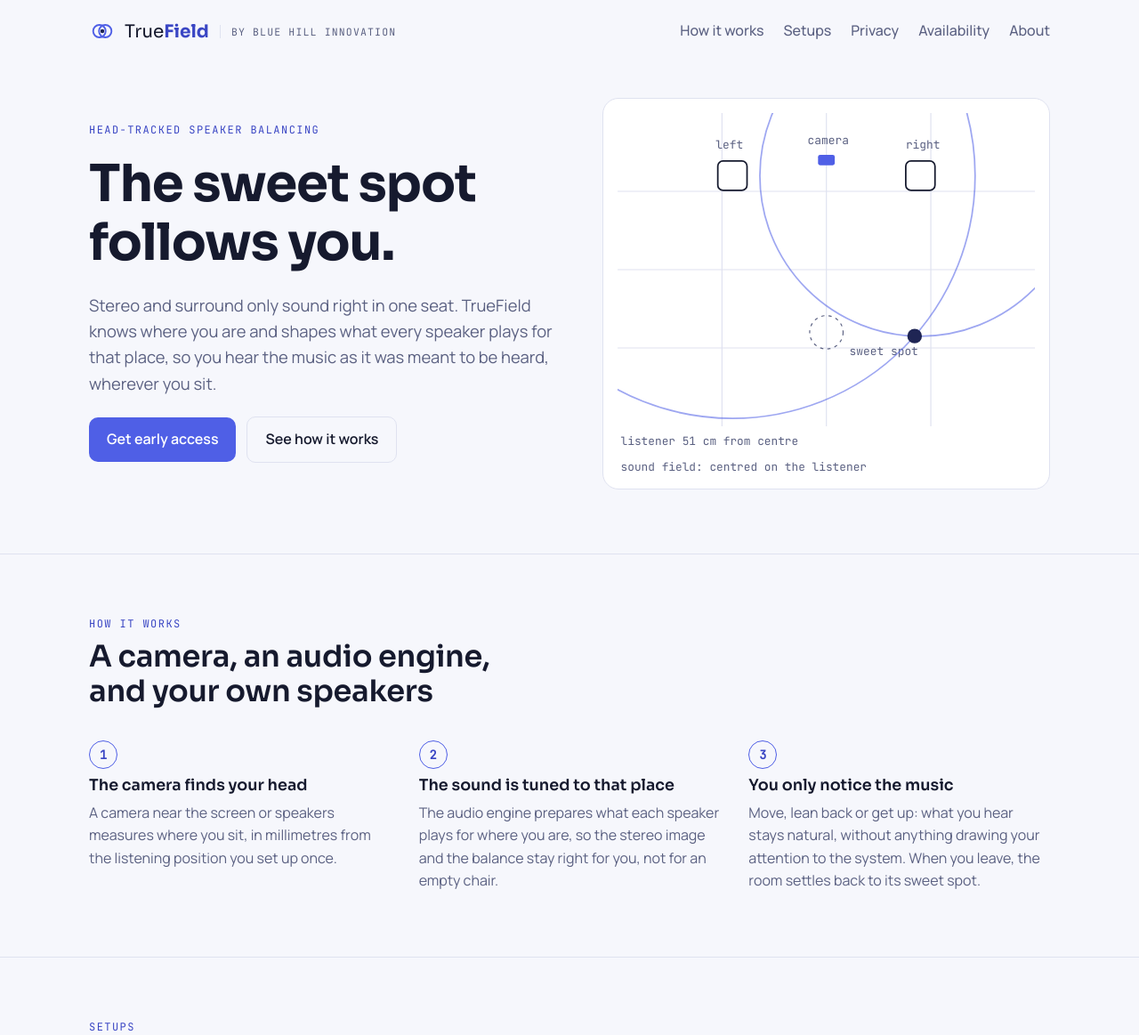
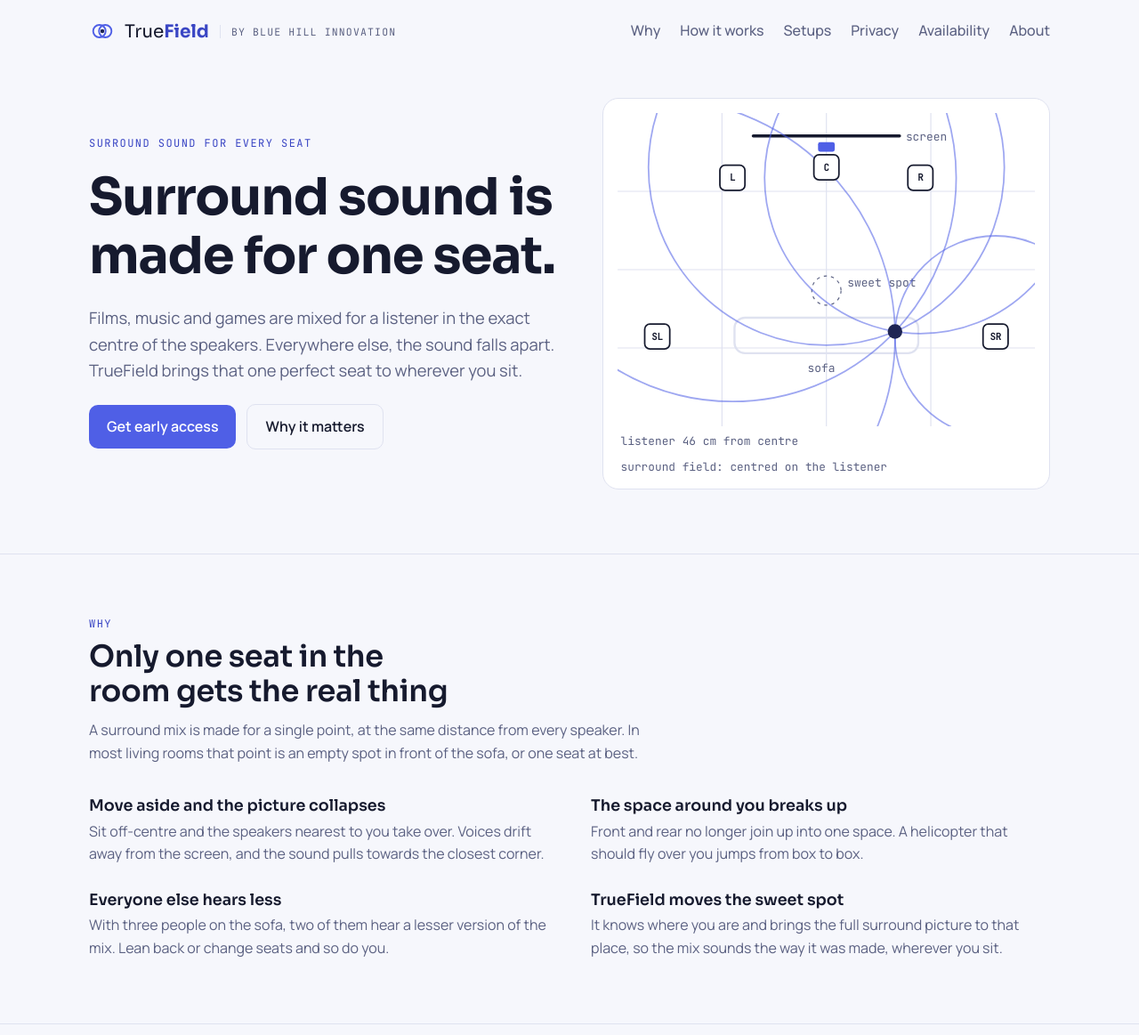
Before and after one commit to jvdh1978/truefield-site, a plain HTML site: page site/index.html in a window 1280 px wide. Shown: the top 1163 px of the page at 89% size. Drawn offline with Linux system fonts and the light colour scheme.

Commit message:
Start with the why: surround is made for one seat; surround layout in the room plan
Co-Authored-By: Claude Opus 5.5 <noreply@anthropic.com>
Claude-Session: https://claude.ai/code/session_01YBF4e6jWFjerCgbnLCCwXW

```diff
--- a/site/index.html
+++ b/site/index.html
@@ -73,6 +73,10 @@ nav ul a:hover { color: var(--fg); }
 .plan .head { fill: var(--glow); }
 .plan .label { fill: var(--muted); font: 11px var(--f-mono); }
 .plan .cam { fill: var(--brand); }
+.plan .screen { stroke: var(--fg); stroke-width: 3; stroke-linecap: round; }
+.plan .sofa { fill: none; stroke: var(--line); stroke-width: 2; }
+.plan .spk-t { fill: var(--fg); font: 600 9px var(--f-mono); text-anchor: middle; }
+
 
 section { padding-block: 72px; border-top: 1px solid var(--line); }
 .sec-head { display: grid; gap: 12px; margin-bottom: 36px; max-width: 40em; }
@@ -122,6 +126,7 @@ footer .wrap { padding-block: 40px; color: var(--muted); font-size: 0.9rem; disp
   <a class="maker" href="#about" style="text-decoration:none">by Blue Hill Innovation</a>
   </div>
   <ul>
+    <li><a href="#why">Why</a></li>
     <li><a href="#how">How it works</a></li>
     <li><a href="#setups">Setups</a></li>
     <li><a href="#privacy">Privacy</a></li>
@@ -132,33 +137,48 @@ footer .wrap { padding-block: 40px; color: var(--muted); font-size: 0.9rem; disp
 
 <header class="hero" id="top"><div class="wrap">
   <div class="copy">
-    <span class="eyebrow">Head-tracked speaker balancing</span>
-    <h1>The sweet spot follows you.</h1>
-    <p class="lede">Stereo and surround only sound right in one seat. TrueField knows where you are and shapes what every speaker plays for that place, so you hear the music as it was meant to be heard, wherever you sit.</p>
+    <span class="eyebrow">Surround sound for every seat</span>
+    <h1>Surround sound is made for one seat.</h1>
+    <p class="lede">Films, music and games are mixed for a listener in the exact centre of the speakers. Everywhere else, the sound falls apart. TrueField brings that one perfect seat to wherever you sit.</p>
     <div class="cta">
       <a class="btn" href="#status">Get early access</a>
-      <a class="btn ghost" href="#how">See how it works</a>
+      <a class="btn ghost" href="#why">Why it matters</a>
     </div>
   </div>
   <figure class="plan" style="margin:0">
-    <svg viewBox="0 0 400 300" role="img" aria-label="Room plan: two speakers, a camera and a listener who moves; the sound's centre follows the listener">
+    <svg viewBox="0 0 400 300" role="img" aria-label="Room plan with five surround speakers around a sofa; the listener moves along the sofa and the sound field follows">
       <g class="grid">
         <line x1="0" y1="75" x2="400" y2="75"/><line x1="0" y1="150" x2="400" y2="150"/><line x1="0" y1="225" x2="400" y2="225"/>
         <line x1="100" y1="0" x2="100" y2="300"/><line x1="200" y1="0" x2="200" y2="300"/><line x1="300" y1="0" x2="300" y2="300"/>
       </g>
-      <circle class="sweet" cx="200" cy="210" r="16"/>
-      <text class="label" x="222" y="232">sweet spot</text>
-      <circle id="ringL" class="s-ring" cx="110" cy="60" r="170"/>
-      <circle id="ringR" class="s-ring" cx="290" cy="60" r="170"/>
-      <rect class="s-body" x="96" y="46" width="28" height="28" rx="5"/>
-      <rect class="s-body" x="276" y="46" width="28" height="28" rx="5"/>
-      <rect class="cam" x="192" y="40" width="16" height="10" rx="2"/>
-      <text class="label" x="94" y="34">left</text><text class="label" x="276" y="34">right</text><text class="label" x="182" y="30">camera</text>
-      <circle id="head" class="head" cx="200" cy="210" r="7"/>
+      <line class="screen" x1="130" y1="22" x2="270" y2="22"/>
+      <text class="label" x="276" y="26">screen</text>
+      <rect class="sofa" x="112" y="196" width="176" height="34" rx="10"/>
+      <text class="label" x="182" y="248">sofa</text>
+      <circle class="sweet" cx="200" cy="170" r="14"/>
+      <text class="label" x="220" y="166">sweet spot</text>
+      <g id="rings"></g>
+      <g id="spk"></g>
+      <rect class="cam" x="192" y="28" width="16" height="9" rx="2"/>
+      <circle id="head" class="head" cx="200" cy="208" r="7"/>
     </svg>
-    <figcaption><span>listener <span id="xv">0</span> cm from centre</span><span>sound field: centred on the listener</span></figcaption>
+    <figcaption><span>listener <span id="xv">0</span> cm from centre</span><span>surround field: centred on the listener</span></figcaption>
   </figure>
 </div></header>
+
+<section class="why" id="why"><div class="wrap">
+  <div class="sec-head">
+    <span class="eyebrow">Why</span>
+    <h2>Only one seat in the room gets the real thing</h2>
+    <p>A surround mix is made for a single point, at the same distance from every speaker. In most living rooms that point is an empty spot in front of the sofa, or one seat at best.</p>
+  </div>
+  <div class="facts">
+    <div><h3>Move aside and the picture collapses</h3><p>Sit off-centre and the speakers nearest to you take over. Voices drift away from the screen, and the sound pulls towards the closest corner.</p></div>
+    <div><h3>The space around you breaks up</h3><p>Front and rear no longer join up into one space. A helicopter that should fly over you jumps from box to box.</p></div>
+    <div><h3>Everyone else hears less</h3><p>With three people on the sofa, two of them hear a lesser version of the mix. Lean back or change seats and so do you.</p></div>
+    <div><h3>TrueField moves the sweet spot</h3><p>It knows where you are and brings the full surround picture to that place, so the mix sounds the way it was made, wherever you sit.</p></div>
+  </div>
+</div></section>
 
 <section id="how"><div class="wrap">
   <div class="sec-head">
@@ -167,7 +187,7 @@ footer .wrap { padding-block: 40px; color: var(--muted); font-size: 0.9rem; disp
   </div>
   <ol class="steps">
     <li><h3>The camera finds your head</h3><p>A camera near the screen or speakers measures where you sit, in millimetres from the listening position you set up once.</p></li>
-    <li><h3>The sound is tuned to that place</h3><p>The audio engine prepares what each speaker plays for where you are, so the stereo image and the balance stay right for you, not for an empty chair.</p></li>
+    <li><h3>The sound is tuned to that place</h3><p>The audio engine prepares what each speaker plays for where you are, so the surround picture and the balance stay right for you, not for an empty chair.</p></li>
     <li><h3>You only notice the music</h3><p>Move, lean back or get up: what you hear stays natural, without anything drawing your attention to the system. When you leave, the room settles back to its sweet spot.</p></li>
   </ol>
 </div></section>
@@ -267,17 +287,17 @@ footer .wrap { padding-block: 40px; color: var(--muted); font-size: 0.9rem; disp
 </script>
 <script>
 (() => {
-  const head = document.getElementById('head'), rl = document.getElementById('ringL'), rr = document.getElementById('ringR');
-  const xv = document.getElementById('xv');
-  const L = [110, 60], R = [290, 60], C = [200, 210], CM = 0.6; // 1 px is 0.6 cm in this drawing
-  const dist = (a, b) => Math.hypot(a[0] - b[0], a[1] - b[1]);
-  const d0 = dist(L, C);
+  const NS = 'http://www.w3.org/2000/svg', head = document.getElementById('head');
+  const rings = document.getElementById('rings'), spk = document.getElementById('spk'), xv = document.getElementById('xv');
+  const S = [['L', 110, 62], ['C', 200, 52], ['R', 290, 62], ['SL', 38, 214], ['SR', 362, 214]], CM = 0.6, C = [200, 170];
+  const el = (n, a, p) => { const e = document.createElementNS(NS, n); for (const k in a) e.setAttribute(k, a[k]); p.appendChild(e); return e; };
+  const rs = S.map(([, x, y]) => el('circle', { class: 's-ring', cx: x, cy: y, r: 100 }, rings));
+  S.forEach(([n, x, y]) => { el('rect', { class: 's-body', x: x - 12, y: y - 12, width: 24, height: 24, rx: 5 }, spk); el('text', { class: 'spk-t', x, y: y + 3 }, spk).textContent = n; });
   function draw(t) {
-    const p = [200 + 90 * Math.sin(t / 2600), 210 + 18 * Math.sin(t / 1700)];
+    const p = [200 + 70 * Math.sin(t / 2600), 208 + 6 * Math.sin(t / 1700)];
     head.setAttribute('cx', p[0].toFixed(1)); head.setAttribute('cy', p[1].toFixed(1));
-    const a = dist(L, p), b = dist(R, p);
-    rl.setAttribute('r', a.toFixed(1)); rr.setAttribute('r', b.toFixed(1));
-    xv.textContent = Math.round(Math.hypot(p[0] - 200, p[1] - 210) * CM);
+    S.forEach(([, x, y], i) => rs[i].setAttribute('r', Math.hypot(x - p[0], y - p[1]).toFixed(1)));
+    xv.textContent = Math.round(Math.hypot(p[0] - C[0], p[1] - C[1]) * CM);
   }
   draw(0);
   if (!matchMedia('(prefers-reduced-motion: reduce)').matches) {
```
